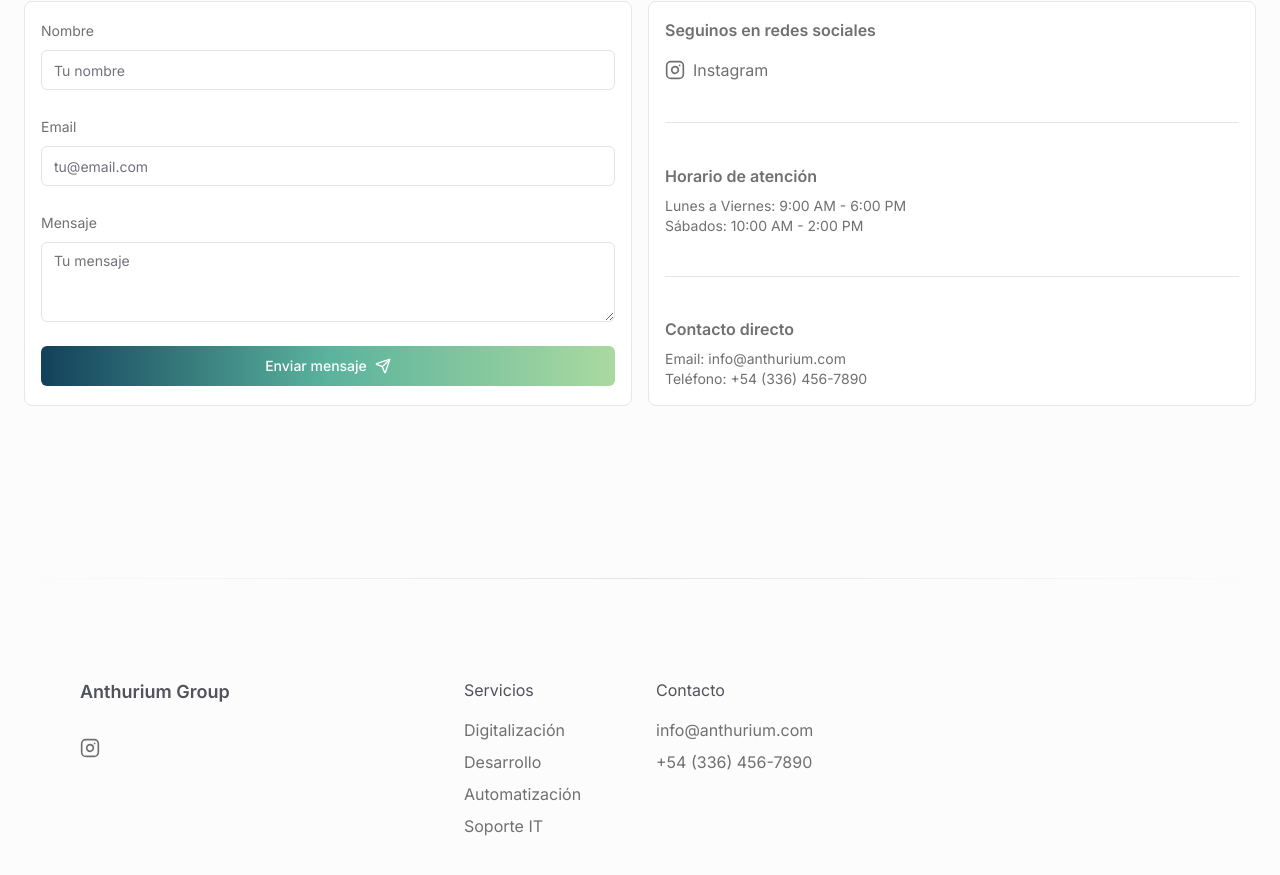
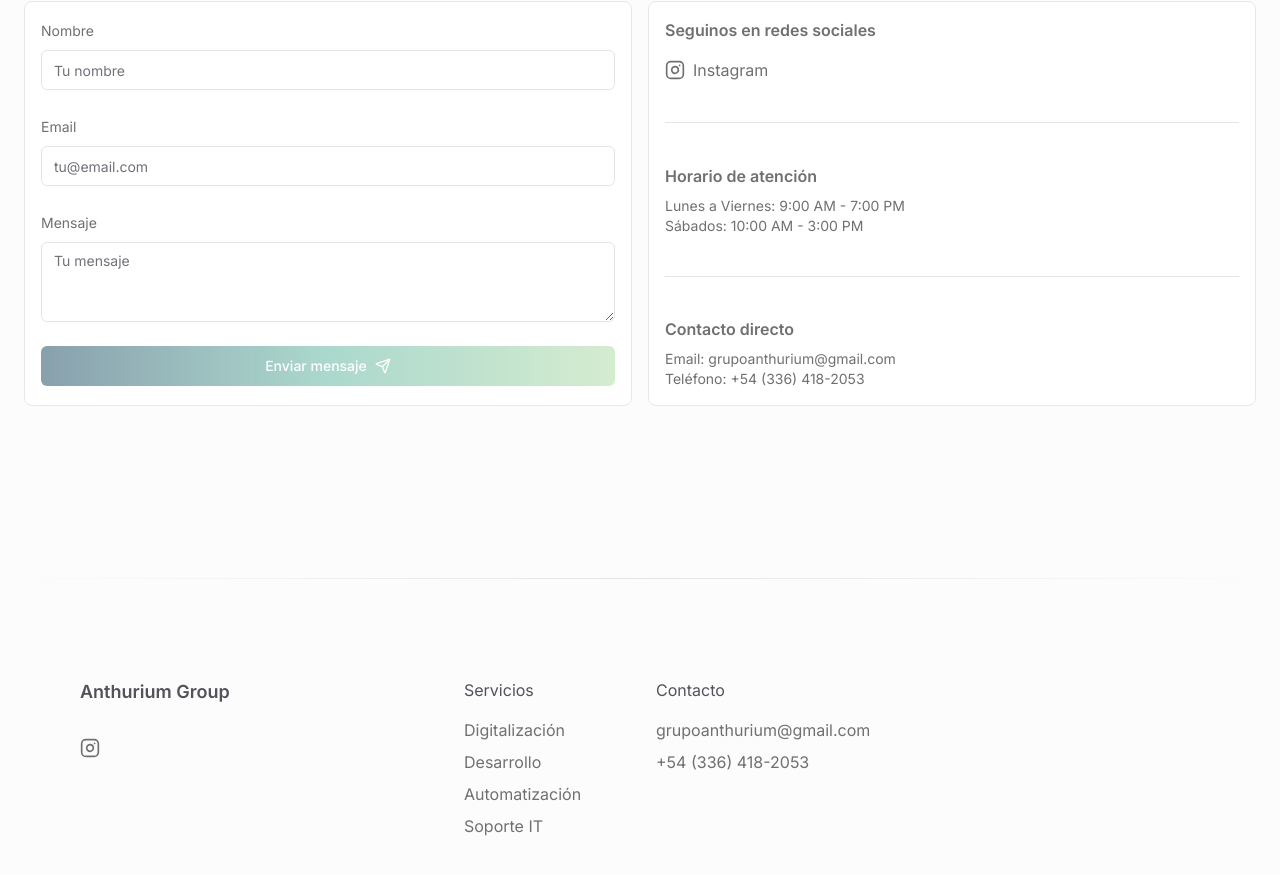
Before and after one commit to GrupoAnthurium/anthurium, a Next.js app: page / in a window 1280 px wide. Shown: the part 1719-2594 px from the top of the page. Built offline with nearby package versions, Linux system fonts and the light colour scheme.

Commit message:
Update testimonials

```diff
--- a/src/app/api/send-email/route.ts
+++ b/src/app/api/send-email/route.ts
@@ -20,7 +20,7 @@ export async function POST(request: Request) {
     await resend.emails.send({
       from,
       to: email,
-      subject: "Gracias por comunicarte con Anthurium",
+      subject: "Gracias por comunicarte con Grupo Anthurium",
       react: Email({ name }),
     });
 
--- a/src/components/contact/form-card.tsx
+++ b/src/components/contact/form-card.tsx
@@ -102,7 +102,7 @@ export const FormCard = () => {
         <Button
           type="submit"
           variant="custom"
-          disabled={isLoading}
+          disabled={true}
           className="w-full"
         >
           {isLoading ? (
--- a/src/components/hero/hero.tsx
+++ b/src/components/hero/hero.tsx
@@ -1,4 +1,5 @@
 import { Button } from "@/components";
+import Link from "next/link";
 
 export const Hero = () => {
   return (
@@ -20,15 +21,22 @@ export const Hero = () => {
         </p>
 
         <div className="flex gap-2 pt-2 my-3">
-          <Button variant="custom" aria-label="Empezá tu proyecto con nosotros">
+          <Link href={"#servicios"}>
+            <Button
+              variant="custom"
+              aria-label="Empezá tu proyecto con nosotros"
+            >
               Comenzar ahora
             </Button>
+          </Link>
+          <Link href={"#contacto"}>
             <Button
               variant="outline"
               aria-label="Contactanos para mas información"
             >
               Contactanos
             </Button>
+          </Link>
         </div>
       </div>
     </header>
--- a/src/constants/contact-info.ts
+++ b/src/constants/contact-info.ts
@@ -1,6 +1,6 @@
 export const CONTACT_INFO = Object.freeze({
-  WEEKDAYS: "Lunes a Viernes: 9:00 AM - 6:00 PM",
-  WEEKENDS: "Sábados: 10:00 AM - 2:00 PM",
-  EMAIL: "info@anthurium.com",
-  PHONE: "+54 (336) 456-7890",
+  WEEKDAYS: "Lunes a Viernes: 9:00 AM - 7:00 PM",
+  WEEKENDS: "Sábados: 10:00 AM - 3:00 PM",
+  EMAIL: "grupoanthurium@gmail.com",
+  PHONE: "+54 (336) 418-2053",
 } as const);
--- a/src/constants/footer-sections.ts
+++ b/src/constants/footer-sections.ts
@@ -8,9 +8,8 @@ export const FOOTER_SECTIONS = [
       "Soporte IT",
     ],
   },
-  // { title: "Clientes", items: ["asd"] },
   {
     title: "Contacto",
-    items: ["info@anthurium.com", "+54 (336) 456-7890"],
+    items: ["grupoanthurium@gmail.com", "+54 (336) 418-2053"],
   },
 ] as const;
--- a/src/constants/testimonials.ts
+++ b/src/constants/testimonials.ts
@@ -3,13 +3,13 @@ export const TESTIMONIALS = [
     NAME: "Walter Fabrica",
     COMPANY: "Club Gimnasia y Esgrima de Villa del Parque",
     COMMENT:
-      "El software de gestión de socios mejoró notablemente la administración de nuestro club. Es mucho mas sencillo que un socio se pueda inscribir a una actividad o modifique sus datos. La atención y el soporte técnico es excelente.",
+      "El software de gestión de socios que desarrollaron mejoró notablemente la administración del club. Es mucho mas sencillo que un socio se pueda inscribir a una actividad o modifique sus datos. La atención y el soporte técnico es excelente.",
   },
   {
-    NAME: "Samuel",
-    COMPANY: "Idearte250",
+    NAME: "Anonimo",
+    COMPANY: "Service Oficial GM",
     COMMENT:
-      "Lorem ipsum dolor sit amet consectetur adipisicing elit. Numquam odit, repellendus, cumque nemo unde quod quas at commodi facilis itaque quibusdam delectus reiciendis officia assumenda modi. Temporibus voluptates repellendus corrupti?",
+      "Me gustó mucho el diseño de la pagina, muy atractiva y moderna. Buen soporte técnico y atención por parte de Anthurium. La página es intuitiva para los clientes, explica claramente los servicios que ofrecemos.",
   },
   {
     NAME: "Walter Fabrica",
@@ -17,10 +17,4 @@ export const TESTIMONIALS = [
     COMMENT:
       "Muy buen trabajo de los chicos de Anthurium, tanto catalogo de viajes como de cursos. La atención y predisposición para resolver cualquier inconveniente fue excelente. El nuevo refresh visual de la web nos permitió llegar a más clientes.",
   },
-  {
-    NAME: "Lauri",
-    COMPANY: "Peonia Complementos",
-    COMMENT:
-      "Lorem ipsum dolor sit amet consectetur adipisicing elit. Numquam odit, repellendus, cumque nemo unde quod quas at commodi facilis itaque quibusdam delectus reiciendis officia assumenda modi. Temporibus voluptates repellendus corrupti?",
-  },
 ] as const;
```
Lines whose indentation alone changed are shown as unchanged.
